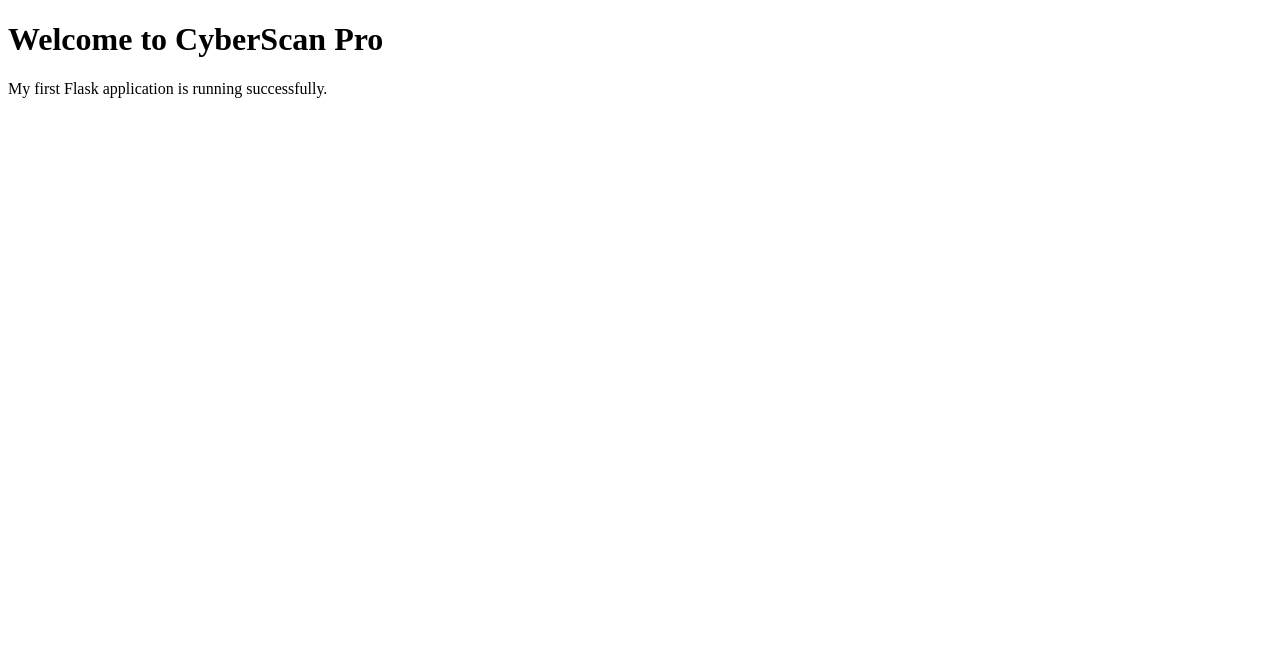
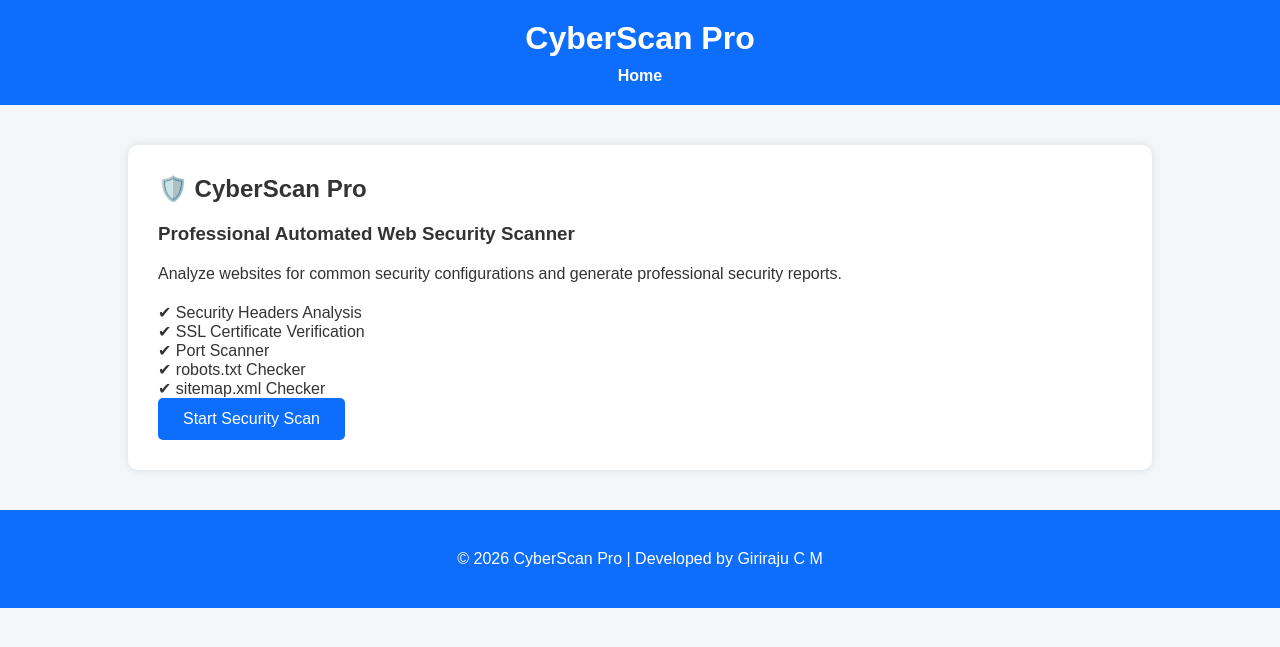
Before and after one commit to girirajuinfo/CyberScan-Pro, a Flask app: page / in a window 1280 px wide. Shown: the top 647 px of the page. Run offline with Flask 3, Linux system fonts and the light colour scheme.

Commit message:
Day 1: Build Flask homepage with template inheritance

```diff
--- a/static/css/style.css
+++ b/static/css/style.css
@@ -0,0 +1,77 @@
+/* Reset */
+*{
+    margin:0;
+    padding:0;
+    box-sizing:border-box;
+}
+
+body{
+    font-family:Arial, Helvetica, sans-serif;
+    background:#f4f7fa;
+    color:#333;
+}
+
+header{
+    background:#0d6efd;
+    color:white;
+    padding:20px;
+    text-align:center;
+}
+
+nav{
+    margin-top:10px;
+}
+
+nav a{
+    color:white;
+    text-decoration:none;
+    margin:0 15px;
+    font-weight:bold;
+}
+
+main{
+    width:80%;
+    margin:40px auto;
+}
+
+section{
+    background:white;
+    padding:30px;
+    border-radius:10px;
+    box-shadow:0 0 10px rgba(0,0,0,0.1);
+}
+
+h2{
+    margin-bottom:20px;
+}
+
+p{
+    margin:20px 0;
+}
+
+ul{
+    margin-left:25px;
+    margin-bottom:20px;
+}
+
+button{
+    background:#0d6efd;
+    color:white;
+    border:none;
+    padding:12px 25px;
+    border-radius:5px;
+    cursor:pointer;
+    font-size:16px;
+}
+
+button:hover{
+    background:#084298;
+}
+
+footer{
+    text-align:center;
+    margin-top:40px;
+    padding:20px;
+    background:#0d6efd;
+    color:white;
+}
--- a/templates/base.html
+++ b/templates/base.html
@@ -0,0 +1,30 @@
+<!DOCTYPE html>
+<html lang="en">
+<head>
+    <meta charset="UTF-8">
+    <meta name="viewport" content="width=device-width, initial-scale=1.0">
+    <title>CyberScan Pro</title>
+
+    <link rel="stylesheet" href="{{ url_for('static', filename='css/style.css') }}">
+</head>
+<body>
+
+    <header>
+        <h1>CyberScan Pro</h1>
+
+        <nav>
+            <a href="/">Home</a>
+        </nav>
+    </header>
+
+    <main>
+        {% block content %}
+        {% endblock %}
+    </main>
+
+    <footer>
+        <p>© 2026 CyberScan Pro | Developed by Giriraju C M</p>
+    </footer>
+
+</body>
+</html>
--- a/templates/index.html
+++ b/templates/index.html
@@ -1,15 +1,34 @@
-<!DOCTYPE html>
-<html lang="en">
-<head>
-    <meta charset="UTF-8">
-    <meta name="viewport" content="width=device-width, initial-scale=1.0">
-    <title>CyberScan Pro</title>
-</head>
-<body>
+{% extends "base.html" %}
 
-    <h1>Welcome to CyberScan Pro</h1>
+{% block content %}
 
-    <p>My first Flask application is running successfully.</p>
+<section class="hero">
 
-</body>
-</html>
+    <h2>🛡️ CyberScan Pro</h2>
+
+    <h3>Professional Automated Web Security Scanner</h3>
+
+    <p>
+        Analyze websites for common security configurations and
+        generate professional security reports.
+    </p>
+
+    <div class="features">
+
+        <div>✔ Security Headers Analysis</div>
+
+        <div>✔ SSL Certificate Verification</div>
+
+        <div>✔ Port Scanner</div>
+
+        <div>✔ robots.txt Checker</div>
+
+        <div>✔ sitemap.xml Checker</div>
+
+    </div>
+
+    <button>Start Security Scan</button>
+
+</section>
+
+{% endblock %}
```
Also changed, not shown: docs/Project_Diary.md (+2 -0 lines).
